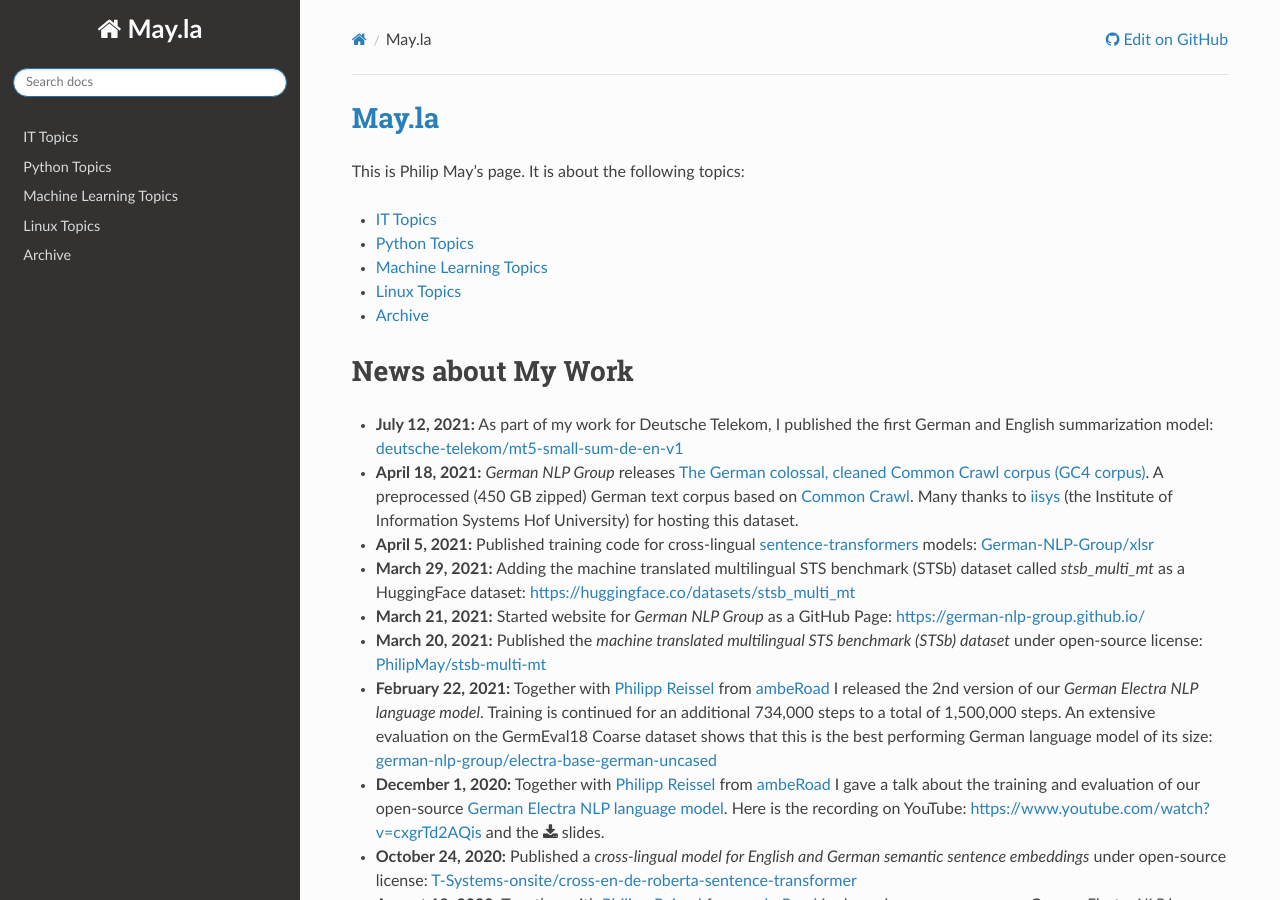
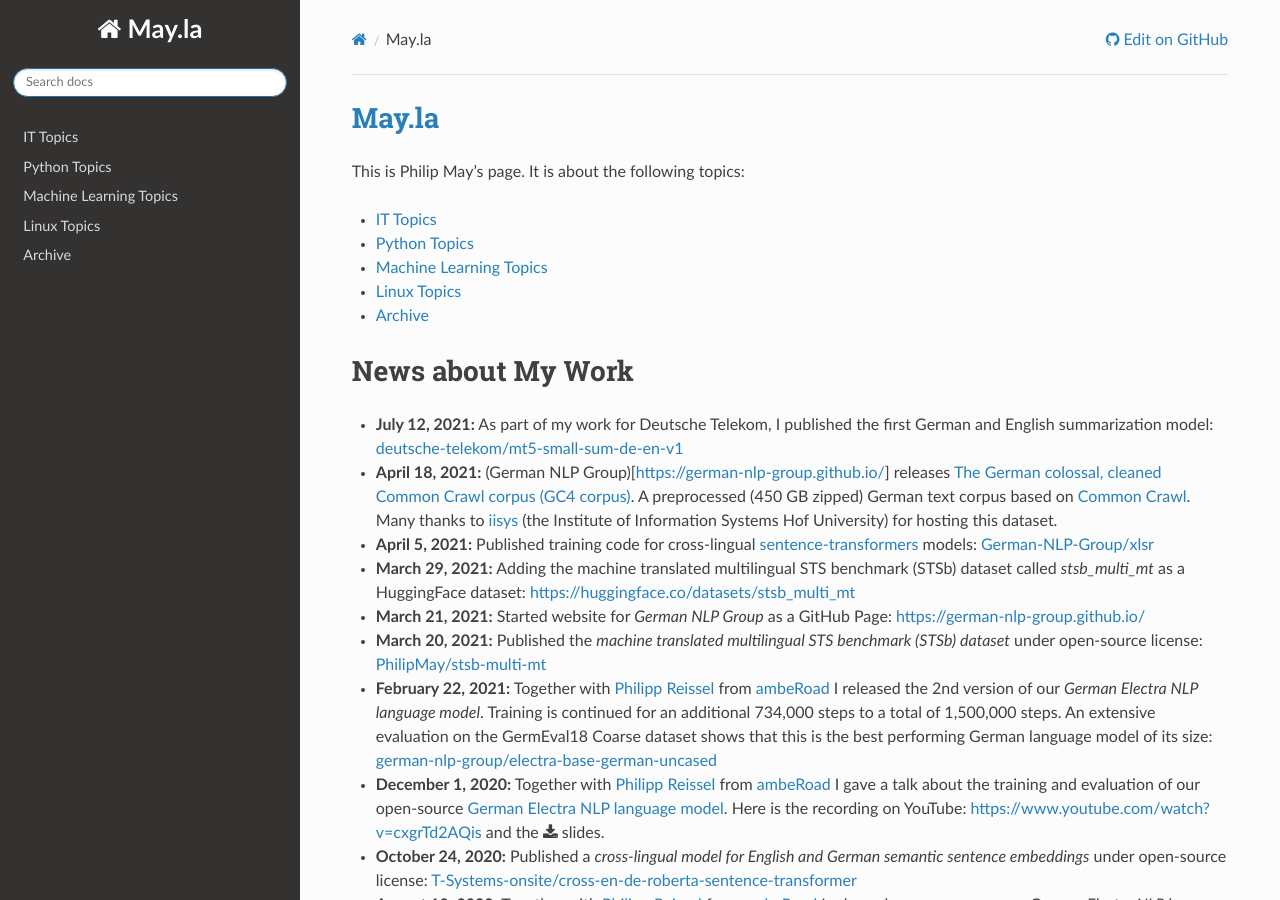
Before and after one commit to PhilipMay/May.la, a Sphinx documentation site: the page built from source/index.md, in a window 1280 px wide and 900 px high. Built offline with Sphinx 7.4.7 and the Read the Docs theme 2.0.0, drawn with Linux system fonts in a browser that asks for light colours; some of the changed lines change nothing that is shown.

Commit message:
Update index.md

```diff
--- a/source/index.md
+++ b/source/index.md
@@ -15,7 +15,7 @@
 
 # News about My Work
 - **July 12, 2021:** As part of my work for Deutsche Telekom, I published the first German and English summarization model: [deutsche-telekom/mt5-small-sum-de-en-v1](https://huggingface.co/deutsche-telekom/mt5-small-sum-de-en-v1)
-- **April 18, 2021:** *German NLP Group* releases [The German colossal, cleaned Common Crawl corpus (GC4 corpus)](https://german-nlp-group.github.io/projects/gc4-corpus.html). A preprocessed (450 GB zipped) German text corpus based on [Common Crawl](https://commoncrawl.org/). Many thanks to [iisys](https://www.iisys.de/) (the Institute of Information Systems Hof University) for hosting this dataset.
+- **April 18, 2021:** (German NLP Group)[https://german-nlp-group.github.io/] releases [The German colossal, cleaned Common Crawl corpus (GC4 corpus)](https://german-nlp-group.github.io/projects/gc4-corpus.html). A preprocessed (450 GB zipped) German text corpus based on [Common Crawl](https://commoncrawl.org/). Many thanks to [iisys](https://www.iisys.de/) (the Institute of Information Systems Hof University) for hosting this dataset.
 - **April 5, 2021:** Published training code for cross-lingual [sentence-transformers](https://github.com/UKPLab/sentence-transformers) models: [German-NLP-Group/xlsr](https://github.com/German-NLP-Group/xlsr)
 - **March 29, 2021:** Adding the machine translated multilingual STS benchmark (STSb) dataset called *stsb_multi_mt* as a HuggingFace dataset: https://huggingface.co/datasets/stsb_multi_mt
 - **March 21, 2021:** Started website for *German NLP Group* as a GitHub Page: https://german-nlp-group.github.io/
```
